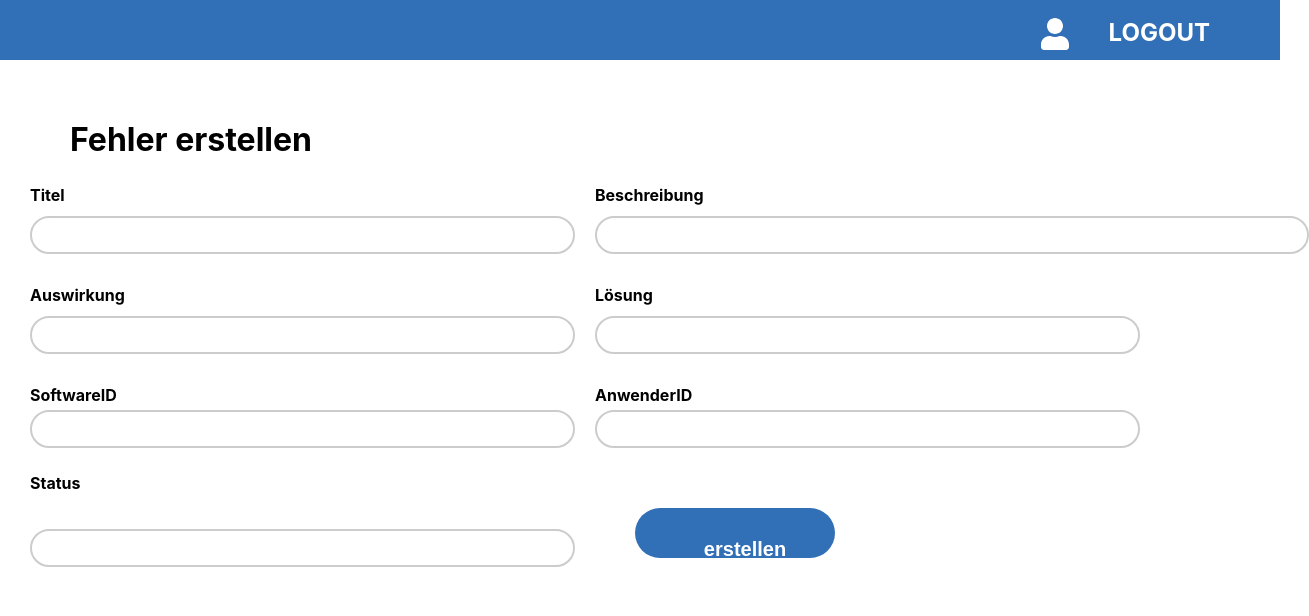
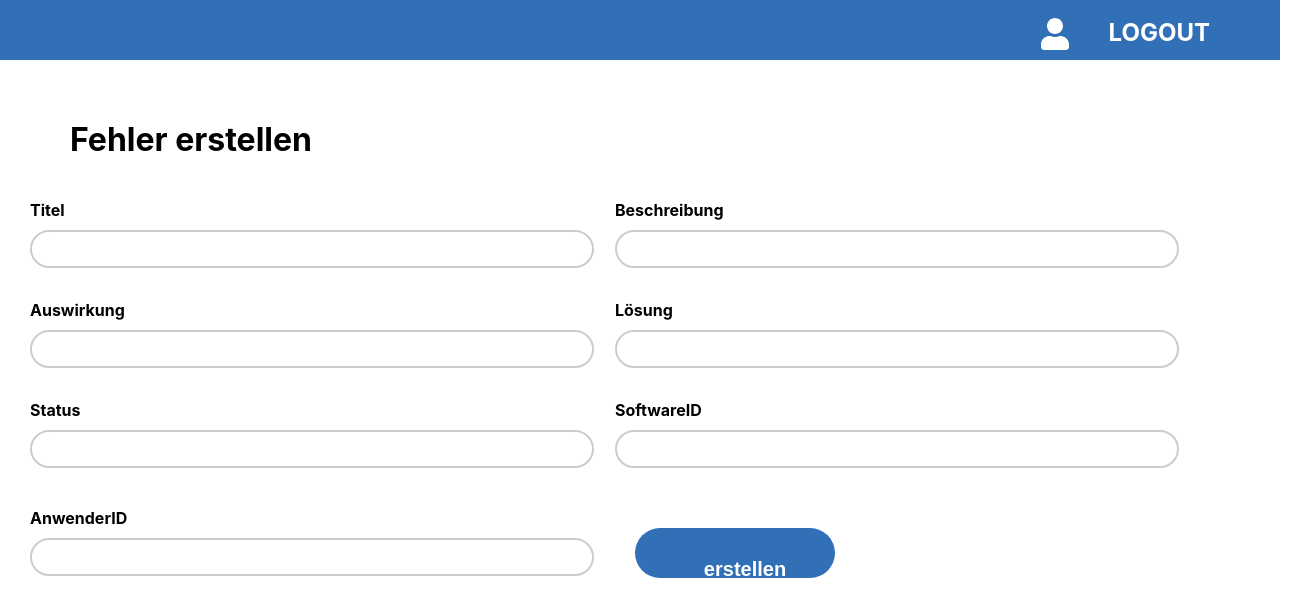
Before and after one commit to HuSchKa2020/Studienarbeit, a React (Create React App) app in the folder client/: page /fehler/erstellen in a window 1280 px wide. Shown: the top 616 px of the page, 1309 px wide, since content can reach past the window. Built offline with nearby package versions, Linux system fonts and the light colour scheme; no server answers.

Commit message:
FehlerErstellen

```diff
--- a/client/src/components/FehlerErstellen.css
+++ b/client/src/components/FehlerErstellen.css
@@ -19,50 +19,106 @@ select {
   margin: 10px 50px
 }
 
+
+
 #TitelContainer{
-
   grid-column-start: 1;
   grid-row-start: 2;
+  margin: 50px 0px;
+}
+#TitelLabel{
+  grid-column-start: 1;
+  grid-row-start: 2;
+  margin: 30px 10px;
+  font-weight: 700;
 }
 
+
+
 #BeschreibungContainer{
-
+  grid-column-start: 2;
+  grid-column-end: 2;
+  grid-row-start: 2;
+  grid-row-end: 2;
+  margin: 50px 20px;
+}
+#BeschreibungLabel{
   grid-column-start: 2;
   grid-row-start: 2;
+  margin: 30px 30px;
+  font-weight: 700;
 }
+
 
 #AuswirkungContainer{
 
   grid-column-start: 1;
   grid-row-start: 3;
+  margin: 50px 0px;
+}
+#AuswirkungLabel{
+  grid-column-start: 1;
+  grid-row-start: 3;
+  margin: 30px 10px;
+  font-weight: 700;
 }
 
+
 #LoesungContainer{
-
   grid-column-start: 2;
   grid-row-start: 3;
+  margin: 50px 20px;
+}
+#LösungLabel{
+  grid-column-start: 2;
+  grid-row-start: 3;
+  margin: 30px 30px;
+  font-weight: 700;
 }
 
+
 #StatusContainer{
-
   grid-column-start: 1;
-  grid-row-start: 5;
+  grid-row-start: 4;
+  margin: 50px 0px;
+}
+#StatusLabel{
+  grid-column-start: 1;
+  grid-row-start: 4;
+  margin: 30px 10px;
+  font-weight: 700;
 }
 
+
 #SoftwareidContainer{
-  grid-column-start: 1;
+  grid-column-start: 2;
   grid-row-start: 4;
+  margin: 50px 20px;
+}
+#SoftwareIDLabel{
+  grid-column-start: 2;
+  grid-row-start: 4;
+  margin: 30px 30px;
+  font-weight: 700;
 }
 
 #AnwenderidContainer{
-  grid-column-start: 2;
-  grid-row-start: 4;
+  grid-column-start: 1;
+  grid-row-start: 5;
+  margin: 0px 0px;
 }
+#AnwenderIDLabel{
+  grid-column-start: 1;
+  grid-row-start: 5;
+  margin: -20px 10px;
+  font-weight: 700;
+}
+
 
 #btnFehlerErstellen{
   width: 200px;
   height: 50px;
   grid-column-start: 2;
   grid-row-start: 5;
-  margin: 50px 50px ;
+  margin: 0px 50px ;
 }
--- a/client/src/components/FehlerErstellen.js
+++ b/client/src/components/FehlerErstellen.js
@@ -9,16 +9,13 @@ const Fehlererstellen = () => {
   const [lösung, setLösung] = useState("");
   const [auswirkung, setAuswirkung] = useState("");
   const [status, setStatus] = useState("");
-  const [softwareid, setSoftwareid] = useState();
+  const [softwareid, setSoftwareid] = useState("");
   const [anwenderid, setAnwenderid] = useState("");
 
   const handleSubmit = (e) => {
 
-    e.preventDefault();
+    //e.preventDefault();
 
-    console.log("Hello");
-
-    console.log(softwareid)
     axios({
       method: "POST",
       data: {
@@ -49,9 +46,12 @@ const Fehlererstellen = () => {
     <div className="ErstellContainer">
       <h1 id="ueberschrift">Fehler erstellen</h1>
 
+
+      <label id="TitelLabel">Titel</label>
+
       <div className="field" id="TitelContainer">
-        <label>Titel</label>
         <input
+          style={{width: '550px'}}
           className="inputField"
           type="text"
           id="titel"
@@ -61,9 +61,11 @@ const Fehlererstellen = () => {
         />
       </div>
 
-      <div className="field" id="BeschreibungContainer">
-        <label>Beschreibung</label>
+      <label id="BeschreibungLabel">Beschreibung</label>
+
+      <div className="field" id="BeschreibungContainer" >
         <input
+          style={{width: '550px'}}
           className="inputField"
           type="text"
           id="beschreibung"
@@ -73,21 +75,11 @@ const Fehlererstellen = () => {
         />
       </div>
 
-      <div className="field" id="LoesungContainer">
-        <label>Lösung</label>
-        <input
-          className="inputField"
-          type="text"
-          id="lösung"
-          name="lösung"
-          value={lösung}
-          onChange={(e) => setLösung(e.target.value)}
-        />
-      </div>
+      <label id="AuswirkungLabel">Auswirkung</label>
 
       <div className="field" id="AuswirkungContainer">
-        <label>Auswirkung</label>
         <input
+          style={{width: '550px'}}
           className="inputField"
           type="text"
           id="auswirkung"
@@ -98,9 +90,25 @@ const Fehlererstellen = () => {
       </div>
 
 
+      <label id="LösungLabel">Lösung</label>
+
+      <div className="field" id="LoesungContainer">
+        <input
+          style={{width: '550px'}}
+          className="inputField"
+          type="text"
+          id="lösung"
+          name="lösung"
+          value={lösung}
+          onChange={(e) => setLösung(e.target.value)}
+        />
+      </div>
+
+      <label id="StatusLabel">Status</label>
+
       <div className="field" id="StatusContainer">
-        <label>Status</label>
         <input
+          style={{width: '550px'}}
           className="inputField"
           type="text"
           id="status"
@@ -110,9 +118,13 @@ const Fehlererstellen = () => {
         />
       </div>
 
+      <label id="SoftwareIDLabel">SoftwareID</label>
+
+
+
       <div className="field" id="SoftwareidContainer">
-        <label>SoftwareID</label>
         <input
+          style={{width: '550px'}}
           className="inputField"
           type="number"
           id="softwareid"
@@ -126,9 +138,11 @@ const Fehlererstellen = () => {
         />
       </div>
 
+      <label id="AnwenderIDLabel">AnwenderID</label>
+
       <div className="field" id="AnwenderidContainer">
-        <label>AnwenderID</label>
         <input
+          style={{width: '550px'}}
           className="inputField"
           type="number"
           id="anwenderid"
@@ -156,7 +170,7 @@ const Fehlererstellen = () => {
 
 export default Fehlererstellen;
 
-//ToDo Ticket Nr.
+//ToDo Ticket Nr. 34
 
 /*
        <div className="dropdown-content" id="StatusDropdown">
@@ -174,19 +188,7 @@ export default Fehlererstellen;
 
 
 
-        <div className="dropdown-content" id="SoftwareidDropdown">
-          <select style={{width: '300px'}}>
-            <option value="1">Sap</option>
-            <option value="2">Oracle</option>
-            <option value="3">Office365</option>
-            <option value="4">Exchange</option>
-            <input
-            type="number"
-            value={softwareid}
-            onChange={(e) => setSoftwareid(e.target.value)}
-            />
-            </select>
-          </div>
+
 
 
 
```
